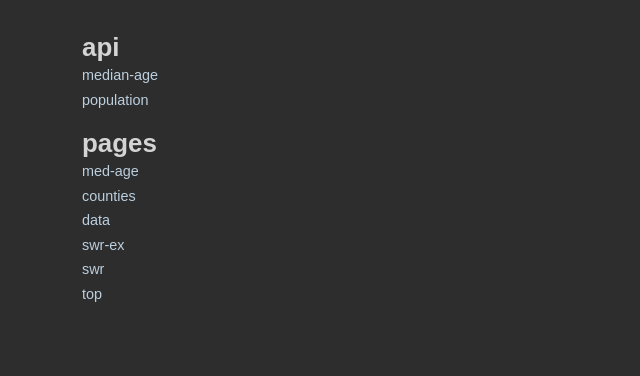
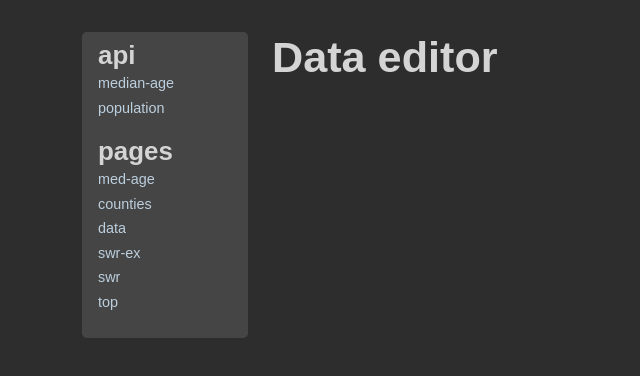
Before and after one commit to jthomassie/census-2020-counties, a Next.js app: page / in a window 1280 px wide. Shown: the top 376 px of the page, without its empty margins (0-640 px from the left). Built offline with nearby package versions, Linux system fonts and the light colour scheme; a web font is replaced by a local one.

Commit message:
update index page

```diff
--- /dev/null
+++ b/components/Naavlinks.js
@@ -0,0 +1,64 @@
+// coomponents/Navlinks.js
+
+import Link from "next/link";
+
+//
+const Navlinks = () => {
+  return (
+    <div className="px-3 py-2 gray rounded-3">
+      <div className="mb-3">
+        <h3 className="m-0">api</h3>
+        <ul className="list-unstyled">
+          <li>
+            <Link href="/api/median-age">
+              <a>median-age</a>
+            </Link>
+          </li>
+          <li>
+            <Link href="/api/population">
+              <a>population</a>
+            </Link>
+          </li>
+        </ul>
+      </div>
+
+      <div className="mb-3">
+        <h3 className="m-0">pages</h3>
+        <ul className="list-unstyled">
+          <li>
+            <Link href="/med-age">
+              <a>med-age</a>
+            </Link>
+          </li>
+          <li>
+            <Link href="/counties">
+              <a>counties</a>
+            </Link>
+          </li>
+          <li>
+            <Link href="/data">
+              <a>data</a>
+            </Link>
+          </li>
+          <li>
+            <Link href="/swr-ex">
+              <a>swr-ex</a>
+            </Link>
+          </li>
+          <li>
+            <Link href="/swr">
+              <a>swr</a>
+            </Link>
+          </li>
+          <li>
+            <Link href="/top">
+              <a>top</a>
+            </Link>
+          </li>
+        </ul>
+      </div>
+    </div>
+  );
+};
+
+export default Navlinks;
--- a/pages/index.js
+++ b/pages/index.js
@@ -1,65 +1,34 @@
-// components/Navs.js
+// pages/index.js
 
+import Head from "next/head";
 import Link from "next/link";
+import Navlinks from "../components/Naavlinks";
 
-const Navs = () => {
+//
+const Home = () => {
   return (
     <>
-      <div className="container">
-        <div className="row">
-          <div className="col-">
-            <h3 className="m-0 mt-5">api</h3>
-            <ul className="list-unstyled">
-              <li>
-                <Link href="/api/median-age">
-                  <a>median-age</a>
-                </Link>
-              </li>
-              <li>
-                <Link href="/api/population">
-                  <a>population</a>
-                </Link>
-              </li>
-            </ul>
+      <Head>
+        <title>Create Next App</title>
+        <meta name="description" content="Generated by create next app" />
+        <link rel="icon" href="/favicon.ico" />
+      </Head>
 
-            <h3 className="m-0 mt-3">pages</h3>
-            <ul className="list-unstyled">
-              <li>
-                <Link href="/med-age">
-                  <a>med-age</a>
-                </Link>
-              </li>
-              <li>
-                <Link href="/counties">
-                  <a>counties</a>
-                </Link>
-              </li>
-              <li>
-                <Link href="/data">
-                  <a>data</a>
-                </Link>
-              </li>
-              <li>
-                <Link href="/swr-ex">
-                  <a>swr-ex</a>
-                </Link>
-              </li>
-              <li>
-                <Link href="/swr">
-                  <a>swr</a>
-                </Link>
-              </li>
-              <li>
-                <Link href="/top">
-                  <a>top</a>
-                </Link>
-              </li>
-            </ul>
+      <main className="">
+        <div className="container">
+          <div className="row">
+            <div className="col-2 mt-5">
+              <Navlinks />
+            </div>
+
+            <div className="col-10 mt-5">
+              <h1>Data editor</h1>
+            </div>
           </div>
         </div>
-      </div>
+      </main>
     </>
   );
 };
 
-export default Navs;
+export default Home;
--- a/styles/globals.css
+++ b/styles/globals.css
@@ -51,8 +51,7 @@ span.strong {
 
 /*  */
 .gray {
-  color: #eee;
-  background-color: #666;
+  background-color: #454545;
 }
 
 .gray-text {
```
Also changed, not shown: lib/counties.js (+9 -9 lines), pages/counties.js (+7 -1 lines).
